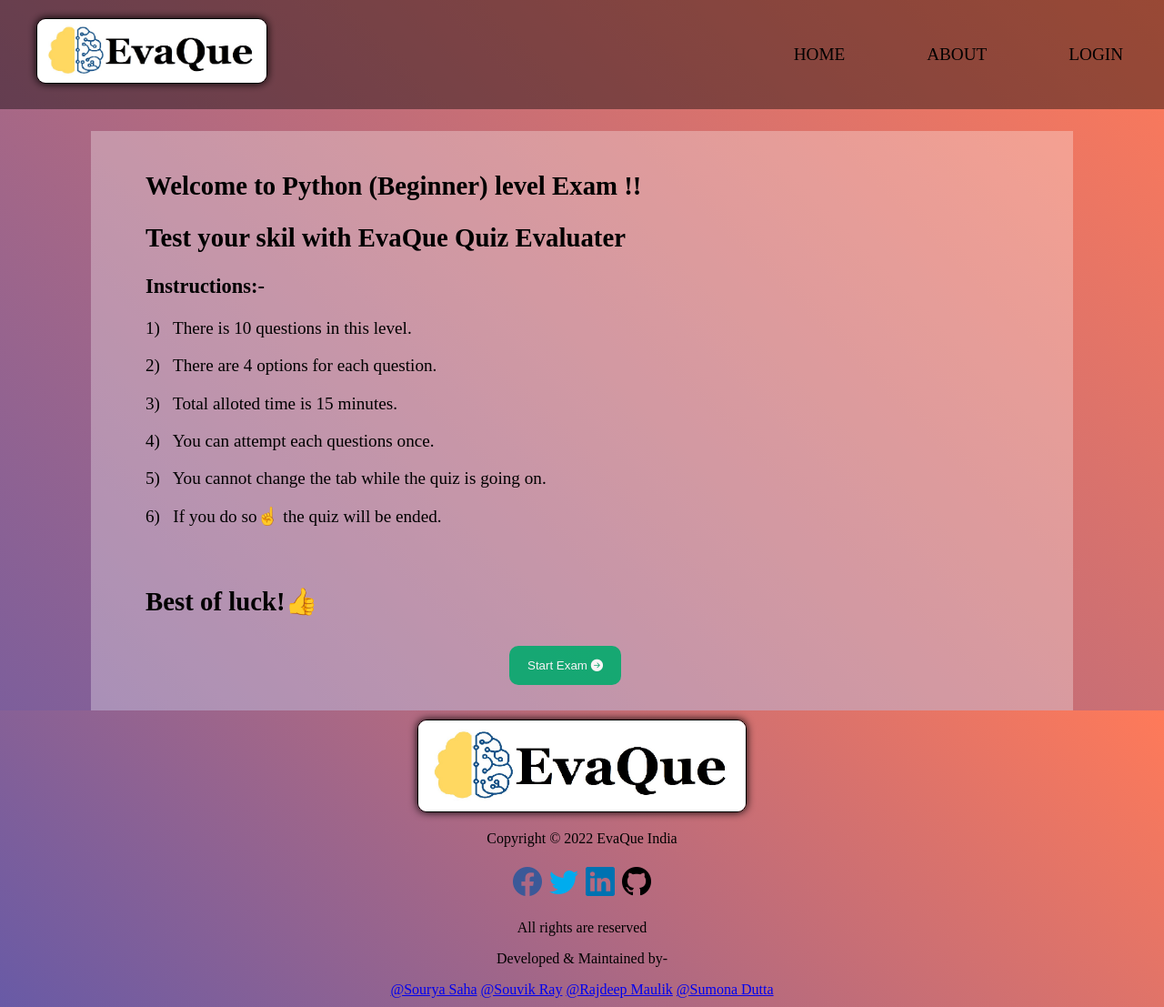
After one commit to Rajdeep-1508/EvaQue, a Django app: template evaque/templates/authentication/before_exam.html in a window 1280 px wide. The commit adds this page. Shown: the whole page at 91% size. Run offline with Django 4.2, Linux system fonts and the light colour scheme; the template is opened without the code that fills it: most values are stand-ins (such as "Sample title", 1, 10 or a date in 2020).

Commit message:
added before_exam.html page and edited style.css

```diff
--- a/evaque/static/style.css
+++ b/evaque/static/style.css
@@ -214,7 +214,7 @@ footer {
 }
 
 .about_inside p,
-h3 {
+.about_inside h3 {
   margin-left: 13px;
   color: maroon;
 }
@@ -495,52 +495,6 @@ footer {
   padding: 10px;
 }
 
-#aboutUs {
-  font-family: 'Courier New', Courier, monospace;
-  letter-spacing: normal;
-  text-transform: none;
-  margin: 60px;
-  background-color: rgba(189, 187, 214, 0.9);
-  padding: 20px;
-  box-shadow: 0px 0px 15px black;
-  border-radius: 15px;
-}
-
-.about_inside {
-  background-color: white;
-  margin: 20px;
-  padding: 10px;
-  box-shadow: 0px 0px 15px black;
-  border-radius: 15px;
-  font-family: 'Trebuchet MS', sans-serif;
-}
-
-.about_inside h1 {
-  color: darkred;
-}
-
-.about_inside p,
-h3 {
-  margin-left: 13px;
-  color: maroon;
-}
-
-.about_inside li {
-  margin: 10px;
-  margin-left: 30px;
-
-}
-
-.about_inside h2 {
-  margin-left: 13px;
-  color: maroon;
-}
-
-.about_inside h2 a {
-  color: black;
-  text-decoration: none;
-}
-
 footer h1 a {
   color: black;
 }
@@ -638,3 +592,24 @@ label {
   font-size: 0.7cm;
   color: #6d0810;
 }
+
+#instructions{
+  background-color: rgba(255, 255, 255, 0.3);
+  padding: 20px;
+  padding-left: 60px;
+  font-size: larger;
+  margin: auto;
+  width: 1000px;
+}
+
+#instructions h3{
+  width: fit-content;
+}
+#instructions button{
+  width: max-content;
+  margin-left: 400px;
+  border-radius: 10px;
+}
+button:hover{
+  transform: scale(1.2);
+}
--- /dev/null
+++ b/evaque/templates/authentication/before_exam.html
@@ -0,0 +1,67 @@
+<!DOCTYPE html>
+<html lang="en">
+    <head>
+        <meta charset="UTF-8">
+        <meta http-equiv="X-UA-Compatible" content="IE=edge">
+        <meta name="viewport" content="width=device-width, initial-scale=1.0">
+        <title>EvaQue | {{page}}</title>
+        <link rel="icon" type="image/png" href="/static/media/favicon.png">
+        <link rel="stylesheet" href="/static/style.css">
+        <link rel="stylesheet" href="https://cdn.jsdelivr.net/npm/bootstrap-icons@1.10.2/font/bootstrap-icons.css">
+    </head>
+    <body>
+        <!-- Navigation Bar -->
+        <nav >
+            <h1 id="logo">
+                <a href="{% url 'home' %}"><img src="/static/media/logo.jpg" id="logo_navigation" height="70px"></a>
+            </h1>
+
+            <ul id="navigations">
+                <li><a href="{% url 'home' %}">Home</a></li>
+                <li><a href="{% url 'about' %}">About</a></li>
+                <!-- {% if user.is_authenticated %} -->
+                    <!-- <li><a href="{% url 'logout' %}">LogOut</a></li>
+                {% else %} -->
+                    <li><a href="{% url 'login' %}">login</a></li>
+                <!-- {% endif %} -->
+            </ul>
+    </nav>
+
+    <!-- main elements -->
+    <br><br><br><br><br><br><br><br>
+    <div id="instructions">
+        <h2> Welcome to Python (Beginner) level Exam !!</h2>
+        <h2> Test your skil with EvaQue Quiz Evaluater</h2>
+        <h3>Instructions:- </h3>
+        <p>1) &nbsp; There is 10 questions in this level.</p>
+        <p>2) &nbsp; There are 4 options for each question.</p>
+        <p>3) &nbsp; Total alloted time is 15 minutes.</p>
+        <p>4) &nbsp; You can attempt each questions once.</p>
+        <p>5) &nbsp; You cannot change the tab while the quiz is going on.</p>
+        <p>6) &nbsp; If you do so☝️ the quiz will be ended.</p>
+        <br>
+        <h2>Best of luck!👍</h2>
+        <button type="submit" align="center">Start Exam <i class="bi bi-arrow-right-circle-fill"></i></button>
+    </div>
+
+    <!-- footer elements -->
+    <footer>
+        <a href="{% url 'home' %}"><img src="/static/media/logo.jpg" id="logo_footer" height="100px"></a>
+        <p>Copyright &copy 2022 EvaQue India</p>
+        <h1>
+            <a href="#facebook" style="color: #3b5998;"><i class="bi bi-facebook" ></i></a>
+            <a href="#twitter" style="color: #00acee;"><i class="bi bi-twitter"></i></a>
+            <a href="#linkedin" style="color: #0072b1;"><i class="bi bi-linkedin"></i></a>
+            <a href="#github" style="color: black;"><i class="bi bi-github"></i></a>
+        </h1>
+        <p>All rights are reserved</p>
+        <p>Developed & Maintained by-</p>
+        <a href="https://github.com/souryasaha1234" target="_blank">@Sourya Saha</a>
+        <a href="https://github.com/SouvikRay96" target="_blank">@Souvik Ray</a>
+        <a href="https://github.com/Rajdeep-1508" target="_blank">@Rajdeep Maulik</a>
+        <a href="#">@Sumona Dutta</a>
+        <br>
+    </footer>
+    <script src="/static/script1.js"></script>
+</body>
+</html>
```
